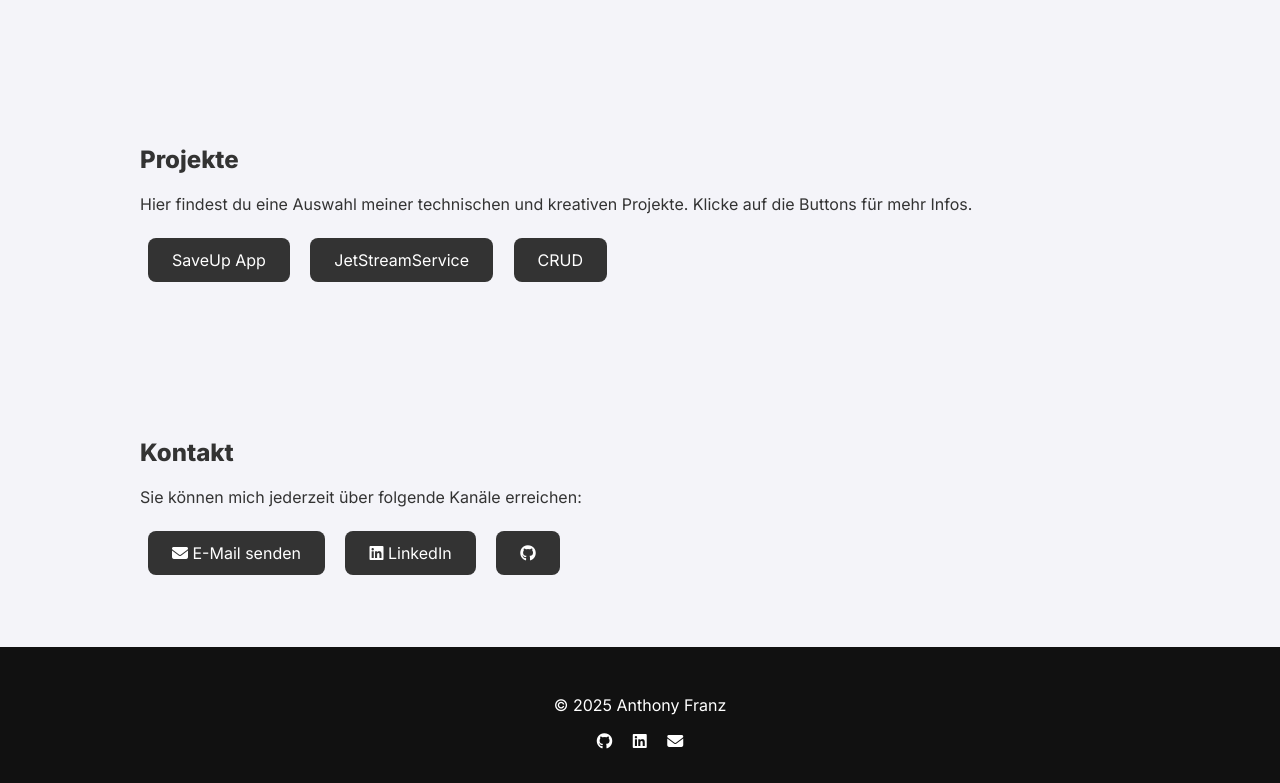
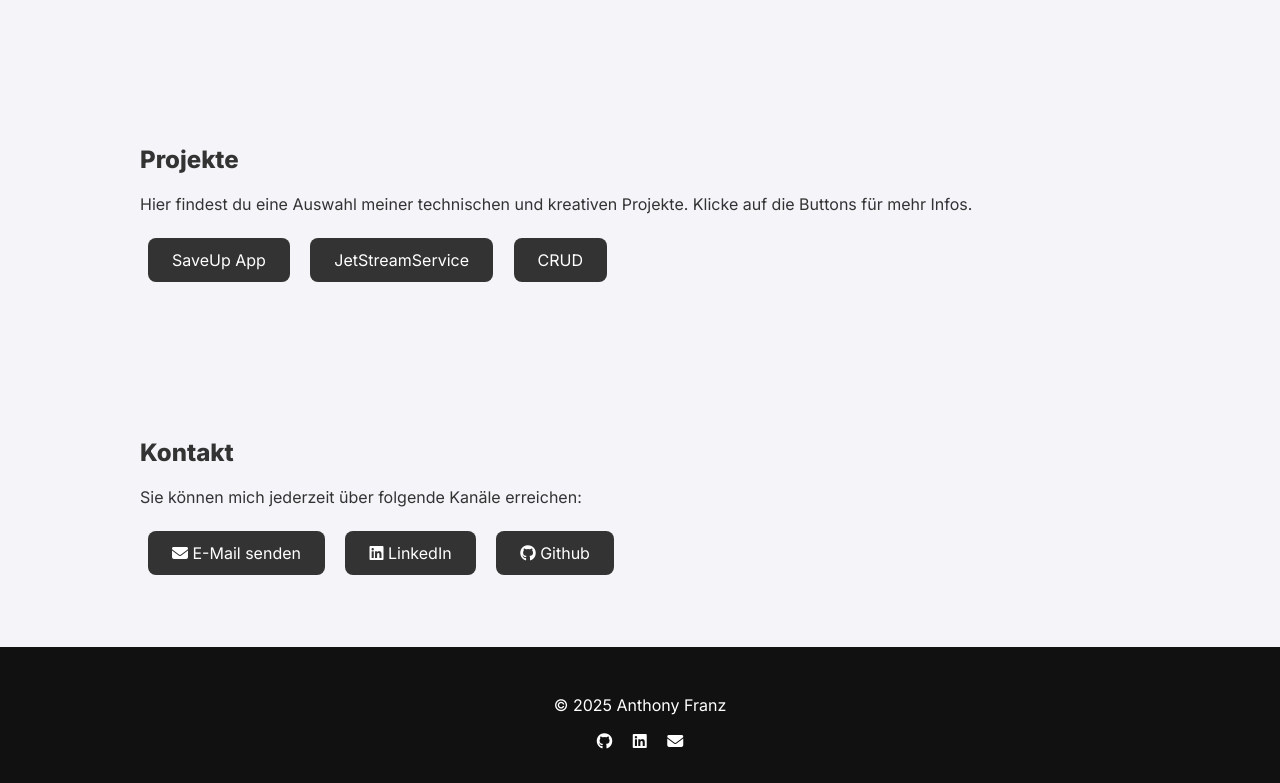
Before and after one commit to 44erHaze/44erHaze.github.io, a plain HTML site: page index.html in a window 1280 px wide. Shown: the part 682-1465 px from the top of the page. Drawn offline with Linux system fonts and the light colour scheme.

Commit message:
Update index.html

```diff
--- a/index.html
+++ b/index.html
@@ -140,7 +140,7 @@
     <div class="buttons">
       <a href="mailto:anthony.franz7@gmail.com"><i class="fa-solid fa-envelope"></i> E-Mail senden</a>
       <a href="https://www.linkedin.com/in/anthony-franz-852280255/" target="_blank"><i class="fa-brands fa-linkedin"></i> LinkedIn</a>
-      <a href="https://github.com/deinusername" target="_blank"><i class="fab fa-github"></i></a>
+      <a href="https://github.com/deinusername" target="_blank"><i class="fab fa-github"></i> Github</a>
     </div>
   </section>
 
```
